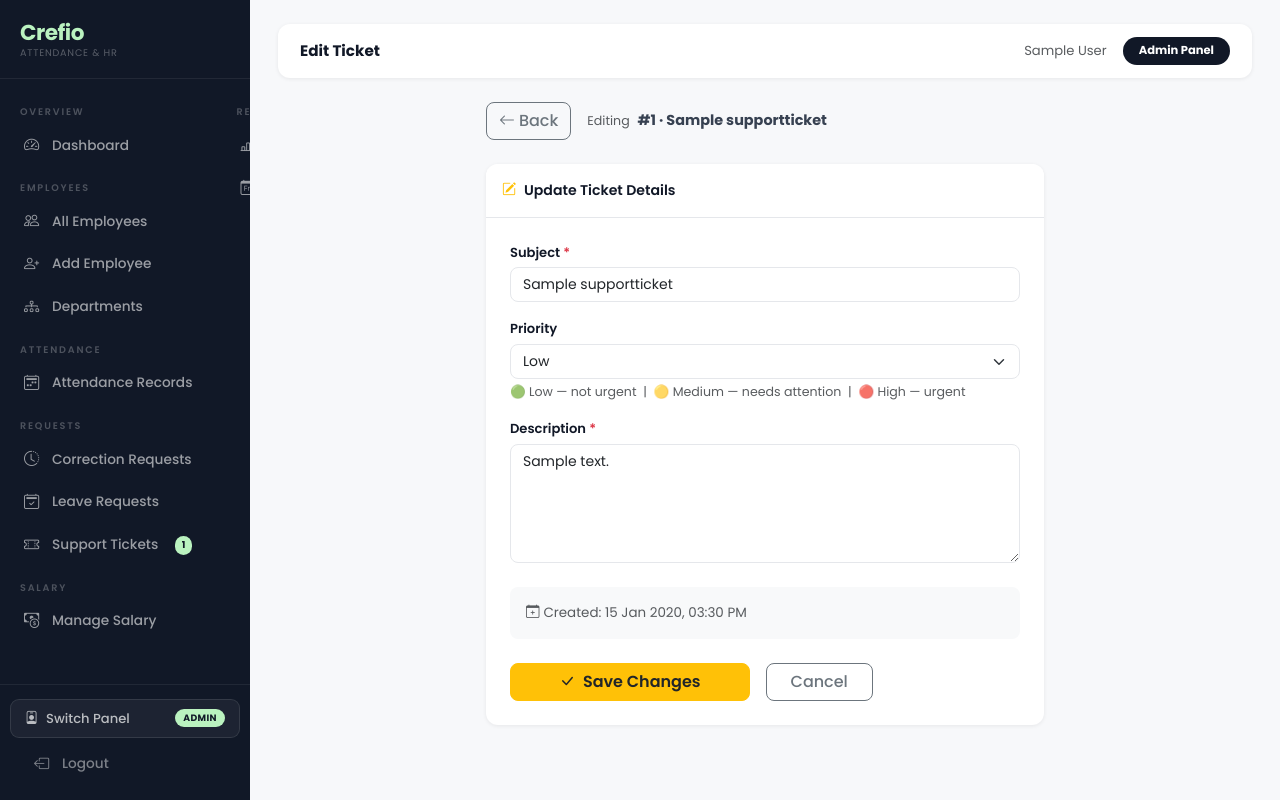
After one commit to Bugsquasher-4253/CRM, a Django app: page /tickets/1/edit/ in a window 1280 px wide. The commit adds this page. Run offline with Django 5.2, Linux system fonts and the light colour scheme; a user stored in the database is signed in; tables that the repository leaves empty hold one stand-in row (values such as "Sample post"); some libraries are stand-ins or nearby versions.

Commit message:
Add ticket edit feature for employees
- New edit_ticket view: employees can edit open/in-progress tickets
- Edit button shown on my_tickets page only when ticket is editable
- Shows created time and last edited time on each ticket
- Resolved/closed tickets cannot be edited

Co-Authored-By: Claude Sonnet 4.6 <noreply@anthropic.com>

```diff
--- /dev/null
+++ b/attendance_project/attendance/templates/attendance/edit_ticket.html
@@ -0,0 +1,79 @@
+{% extends 'attendance/base.html' %}
+{% block title %}Edit Ticket #{{ ticket.id }} – Crefio{% endblock %}
+{% block page_title %}Edit Ticket{% endblock %}
+
+{% block content %}
+<div class="row justify-content-center">
+  <div class="col-lg-7">
+
+    <div class="d-flex align-items-center gap-3 mb-4 flex-wrap">
+      <a href="{% url 'my_tickets' %}" class="btn btn-outline-secondary">
+        <i class="bi bi-arrow-left me-1"></i>Back
+      </a>
+      <div>
+        <span class="text-muted small">Editing</span>
+        <span class="fw-bold ms-1">#{{ ticket.id }} · {{ ticket.subject|truncatechars:40 }}</span>
+      </div>
+    </div>
+
+    <!-- Status note -->
+    {% if ticket.status == 'in_progress' %}
+    <div class="alert alert-info mb-4" style="font-size:0.88rem;">
+      <i class="bi bi-info-circle me-2"></i>This ticket is <strong>In Progress</strong> — admin has seen it. You can still update the description.
+    </div>
+    {% endif %}
+
+    <!-- Form -->
+    <div class="card">
+      <div class="card-header py-3">
+        <i class="bi bi-pencil-square me-2 text-warning"></i>Update Ticket Details
+      </div>
+      <div class="card-body p-4">
+        <form method="POST">
+          {% csrf_token %}
+
+          <div class="mb-3">
+            <label class="form-label fw-semibold">Subject <span class="text-danger">*</span></label>
+            {{ form.subject }}
+          </div>
+
+          <div class="mb-3">
+            <label class="form-label fw-semibold">Priority</label>
+            {{ form.priority }}
+            <small class="text-muted d-block mt-1">
+              🟢 Low — not urgent &nbsp;|&nbsp; 🟡 Medium — needs attention &nbsp;|&nbsp; 🔴 High — urgent
+            </small>
+          </div>
+
+          <div class="mb-4">
+            <label class="form-label fw-semibold">Description <span class="text-danger">*</span></label>
+            {{ form.description }}
+          </div>
+
+          <!-- Meta info -->
+          <div class="p-3 rounded-3 mb-4" style="background:#f8f9fa;font-size:0.84rem;">
+            <div class="row g-2 text-muted">
+              <div class="col-6">
+                <i class="bi bi-calendar-plus me-1"></i>Created: {{ ticket.created_at|date:"d M Y, h:i A" }}
+              </div>
+              {% if ticket.updated_at != ticket.created_at %}
+              <div class="col-6">
+                <i class="bi bi-pencil me-1"></i>Last edited: {{ ticket.updated_at|date:"d M Y, h:i A" }}
+              </div>
+              {% endif %}
+            </div>
+          </div>
+
+          <div class="d-flex gap-3 flex-wrap">
+            <button type="submit" class="btn btn-warning text-dark px-5 fw-semibold">
+              <i class="bi bi-check-lg me-2"></i>Save Changes
+            </button>
+            <a href="{% url 'my_tickets' %}" class="btn btn-outline-secondary px-4">Cancel</a>
+          </div>
+        </form>
+      </div>
+    </div>
+
+  </div>
+</div>
+{% endblock %}
--- a/attendance_project/attendance/urls.py
+++ b/attendance_project/attendance/urls.py
@@ -22,6 +22,7 @@ urlpatterns = [
     # Support tickets (employee)
     path('tickets/raise/', views.raise_ticket, name='raise_ticket'),
     path('tickets/my-tickets/', views.my_tickets, name='my_tickets'),
+    path('tickets/<int:ticket_id>/edit/', views.edit_ticket, name='edit_ticket'),
 
     # Attendance correction (employee)
     path('attendance/correction/', views.request_correction, name='request_correction'),
--- a/attendance_project/attendance/views.py
+++ b/attendance_project/attendance/views.py
@@ -988,6 +988,35 @@ def raise_ticket(request):
 
 
 @login_required
+def edit_ticket(request, ticket_id):
+    try:
+        employee = request.user.employee
+    except Employee.DoesNotExist:
+        return redirect('dashboard')
+
+    ticket = get_object_or_404(SupportTicket, id=ticket_id, employee=employee)
+
+    if ticket.status not in ('open', 'in_progress'):
+        messages.error(request, 'This ticket can no longer be edited.')
+        return redirect('my_tickets')
+
+    if request.method == 'POST':
+        form = SupportTicketForm(request.POST, instance=ticket)
+        if form.is_valid():
+            form.save()
+            messages.success(request, f'Ticket #{ticket.id} updated successfully.')
+            return redirect('my_tickets')
+    else:
+        form = SupportTicketForm(instance=ticket)
+
+    return render(request, 'attendance/edit_ticket.html', {
+        'form': form,
+        'ticket': ticket,
+        'employee': employee,
+    })
+
+
+@login_required
 def my_tickets(request):
     try:
         employee = request.user.employee
```
Also changed, not shown: attendance_project/attendance/templates/attendance/my_tickets.html (+31 -14 lines).
